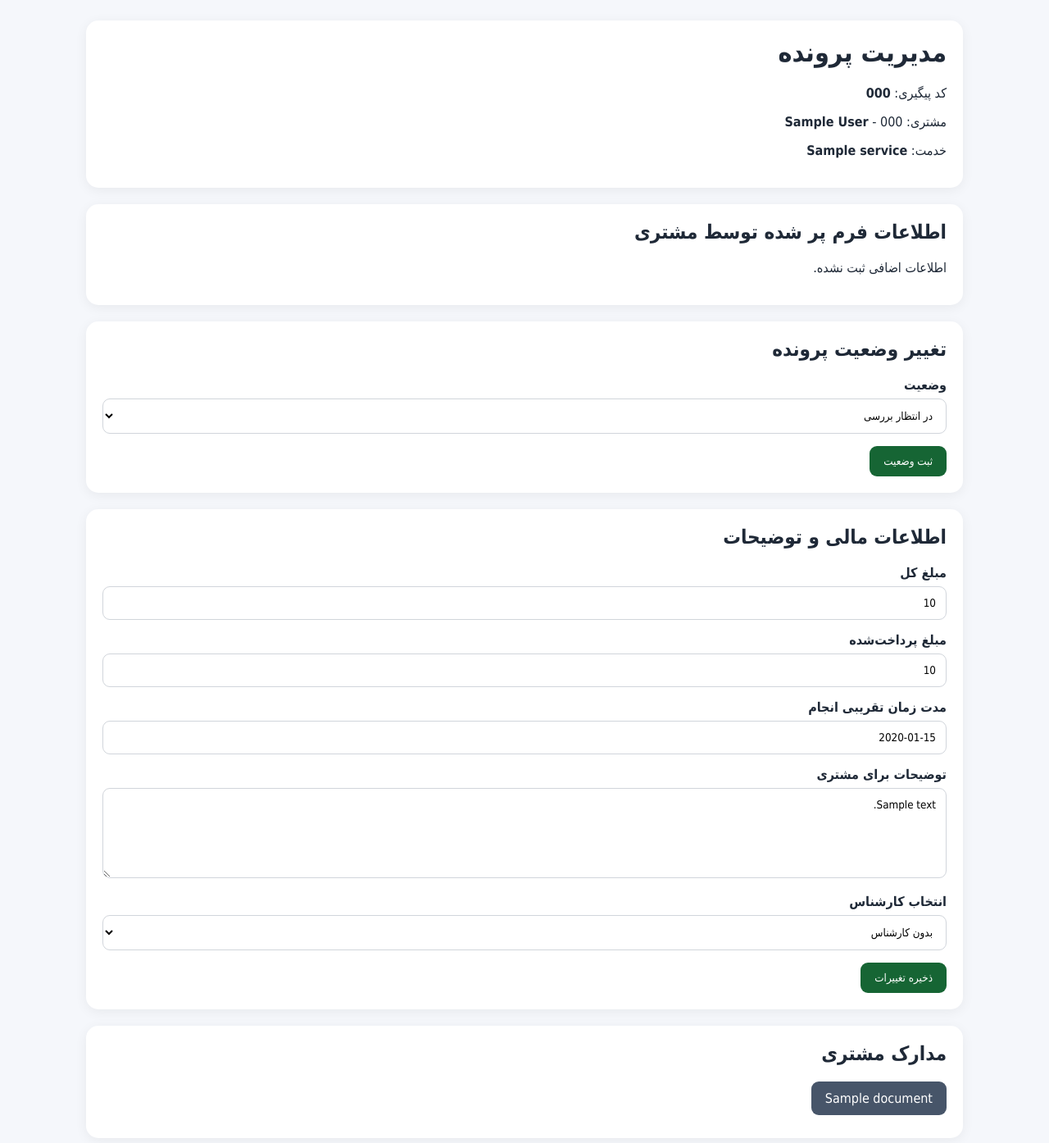
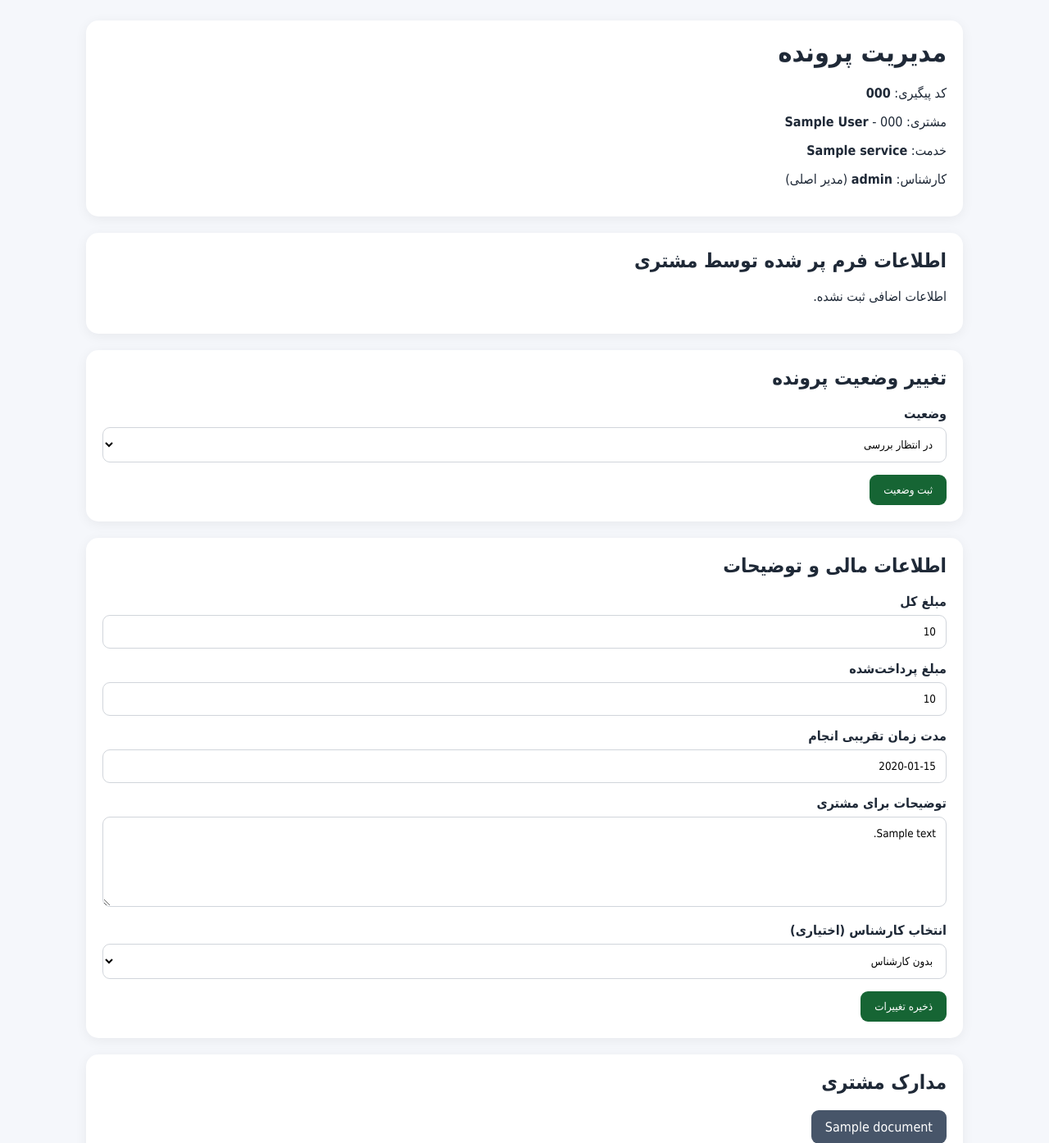
Before and after one commit to amhmdy307-stack/online-novin, a Flask app: page /admin/request/1 in a window 1280 px wide. Shown: the top 1394 px of the page at 82% size. Run offline with Flask 3, Linux system fonts and the light colour scheme; the visitor is signed in with stand-in values (Sample User, id 1); data comes from the database, SQL or seed files in the repository; tables that the repository leaves empty hold one stand-in row (values such as "Sample post").

Commit message:
Update admin_request.html

```diff
--- a/templates/admin_request.html
+++ b/templates/admin_request.html
@@ -9,6 +9,11 @@
     <p>کد پیگیری: <strong>{{ req["tracking_code"] }}</strong></p>
     <p>مشتری: <strong>{{ req["customer_name"] }}</strong> - {{ req["customer_phone"] }}</p>
     <p>خدمت: <strong>{{ req["service_name"] }}</strong></p>
+    {% if req["expert_name"] %}
+        <p>کارشناس: <strong>{{ req["expert_name"] }}</strong>
+            {% if req["expert_role"] == "admin" %}(مدیر اصلی){% endif %}
+        </p>
+    {% endif %}
 </div>
 
 <div class="card">
@@ -16,7 +21,10 @@
     {% if form_data %}
         <ul>
         {% for key, value in form_data.items() %}
-            <li><strong>{{ key }}:</strong> {{ value }}</li>
+            <li>
+                <strong>{{ get_field_label(key) }}:</strong>
+                {{ value }}
+            </li>
         {% endfor %}
         </ul>
     {% else %}
@@ -31,7 +39,7 @@
         <label>وضعیت</label>
         <select name="status">
             {% for st in ["در انتظار بررسی","پذیرش شد","در حال بررسی","در حال انجام","نقص مدارک","قطعی سامانه","رد شد","انصراف مشتری","انجام شد"] %}
-            <option value="{{ st }}" {% if req["status"]==st %}selected{% endif %}>{{ st }}</option>
+            <option value="{{ st }}" {% if req["status"] == st %}selected{% endif %}>{{ st }}</option>
             {% endfor %}
         </select>
         <button type="submit" class="btn">ثبت وضعیت</button>
@@ -50,11 +58,11 @@
         <input type="text" name="estimated_time" value="{{ req['estimated_time'] or '' }}" placeholder="مثلاً ۲ روز کاری">
         <label>توضیحات برای مشتری</label>
         <textarea name="admin_note">{{ req["admin_note"] or "" }}</textarea>
-        <label>انتخاب کارشناس</label>
+        <label>انتخاب کارشناس (اختیاری)</label>
         <select name="expert_id">
             <option value="">بدون کارشناس</option>
             {% for e in experts %}
-            <option value="{{ e['id'] }}" {% if req["expert_id"]==e["id"] %}selected{% endif %}>{{ e["username"] }}</option>
+            <option value="{{ e['id'] }}" {% if req["expert_id"] == e["id"] %}selected{% endif %}>{{ e["username"] }}</option>
             {% endfor %}
         </select>
         <button type="submit" class="btn">ذخیره تغییرات</button>
@@ -78,16 +86,18 @@
     <h2>گفتگو با مشتری</h2>
     {% for m in messages %}
     <div class="alert">
-        <strong>{% if m["sender"]=="customer" %}مشتری:{% else %}مدیریت:{% endif %}</strong>
+        <strong>{% if m["sender"] == "customer" %}مشتری:{% else %}مدیریت:{% endif %}</strong>
         {{ m["message"] }}
         {% if m["file_path"] %}
-            <br><a href="{{ url_for('download_chat_file', filename=m['file_path']) }}" class="btn btn-secondary">دانلود فایل</a>
+            <br>
+            <a href="{{ url_for('download_chat_file', filename=m['file_path']) }}" class="btn btn-secondary">دانلود فایل</a>
         {% endif %}
         <br><small>{{ m["created_at"] }}</small>
     </div>
     {% else %}
     <p>پیامی وجود ندارد.</p>
     {% endfor %}
+
     <form method="POST" action="{{ url_for('admin_message') }}">
         <input type="hidden" name="id" value="{{ req['id'] }}">
         <textarea name="message" required placeholder="پاسخ خود را بنویسید..."></textarea>
```
